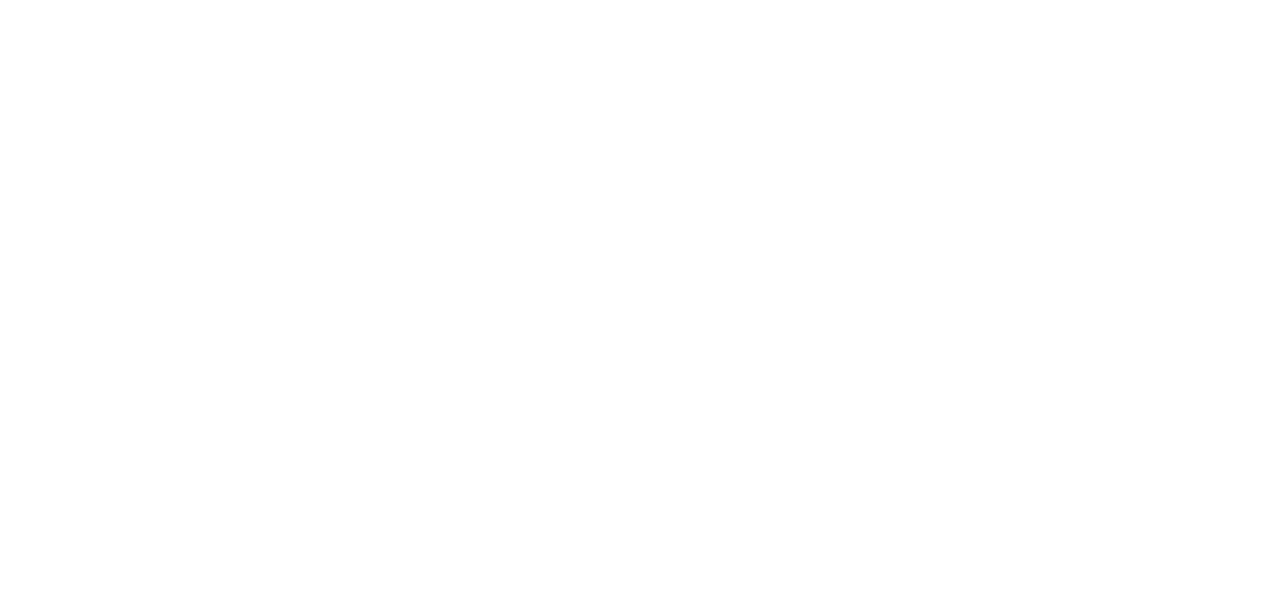
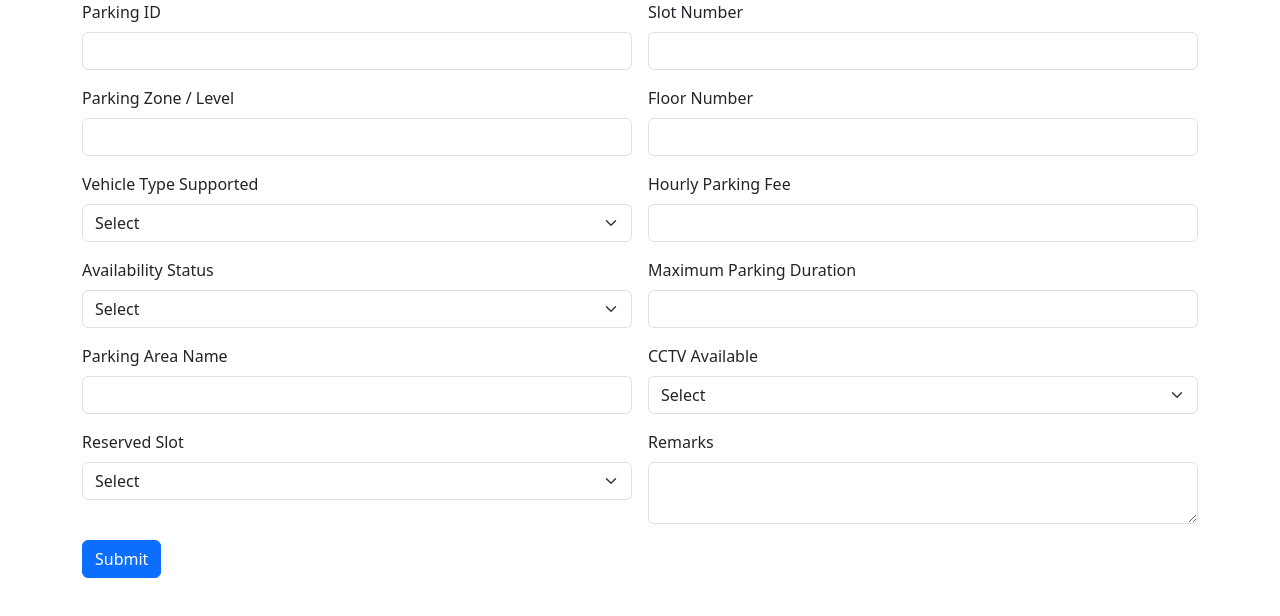
Before and after one commit to Surumi00/parking-space-frontend, a React (Vite) app in the folder parking-space-frontend/: page / in a window 1280 px wide. Shown: the top 616 px of the page. Built offline with nearby package versions, Linux system fonts and the light colour scheme.

Commit message:
addparking

```diff
--- a/parking-space-frontend/package.json
+++ b/parking-space-frontend/package.json
@@ -10,8 +10,10 @@
     "preview": "vite preview"
   },
   "dependencies": {
+    "axios": "^1.18.1",
     "react": "^19.2.7",
-    "react-dom": "^19.2.7"
+    "react-dom": "^19.2.7",
+    "react-router-dom": "^7.18.1"
   },
   "devDependencies": {
     "@eslint/js": "^10.0.1",
--- a/parking-space-frontend/src/App.jsx
+++ b/parking-space-frontend/src/App.jsx
@@ -3,13 +3,14 @@ import reactLogo from './assets/react.svg'
 import viteLogo from './assets/vite.svg'
 import heroImg from './assets/hero.png'
 import './App.css'
+import AddParking from './components/addParking'
 
 function App() {
   const [count, setCount] = useState(0)
 
   return (
     <>
-
+      <AddParking />
     </>
   )
 }
--- a/parking-space-frontend/src/components/addParking.jsx
+++ b/parking-space-frontend/src/components/addParking.jsx
@@ -1,8 +1,7 @@
 import React, { useState } from 'react'
-import NavigationBar from './NavigationBar'
 import axios from 'axios'
 
-const InsertParkingSpace = () => {
+const AddParking = () => {
 
     const [input, changeInput] = useState({
 
@@ -60,7 +59,7 @@ const InsertParkingSpace = () => {
 
         <div>
 
-            <NavigationBar />
+
 
             <div className="container">
 
@@ -247,4 +246,4 @@ const InsertParkingSpace = () => {
     )
 }
 
-export default InsertParkingSpace
+export default AddParking
```
Also changed, not shown: 1 other file (tests, documents, lock files or other folders).
